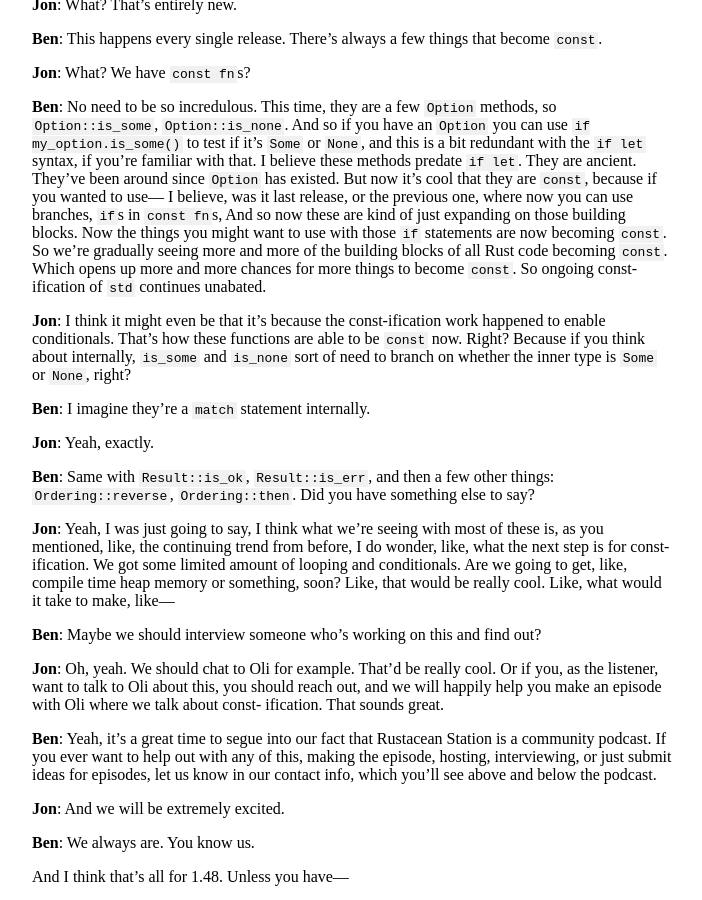
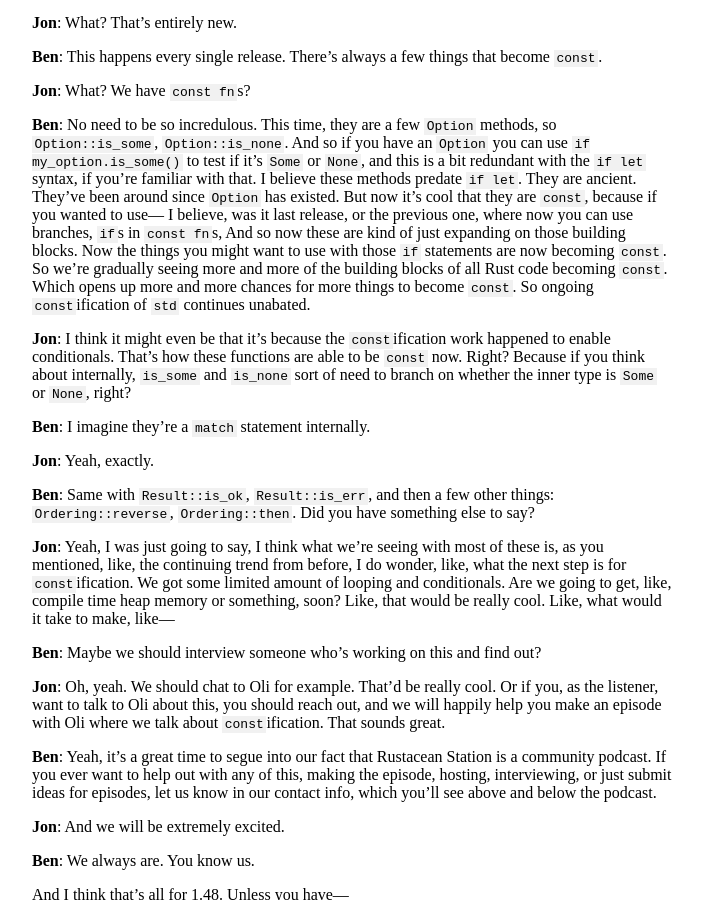
Before and after one commit to rustacean-station/rustacean-station.org, a Jekyll site: the page built from _transcripts/032-rust-1.48-1.49.md, in a window 1280 px wide and 900 px high, scrolled down 4318 px. Shown: the whole window, without its empty margins (288-990 px from the left). Built offline with Jekyll 4.4.1, drawn with Linux system fonts in a browser that asks for light colours; some of the changed text lies outside the part shown.

Commit message:
ep032 transcript: fixes from review

```diff
--- a/_transcripts/032-rust-1.48-1.49.md
+++ b/_transcripts/032-rust-1.48-1.49.md
@@ -208,7 +208,7 @@
 
 And you might wonder, like, why are these interesting? Like, why wouldn't I just
 use— at least for `future::ready`— why wouldn't I just use an async block, like
-an `async move t` because it gives you sort of the same functionality. And the
+an `async move { t }` because it gives you sort of the same functionality. And the
 answer here goes back to when we talked in the very beginning, about like,
 pinning and futures, when async/await landed, which is that async blocks in Rust
 are by default— not even by default, they just are generators. And generators
@@ -219,8 +219,8 @@
 put it on the heap, then moving the type you have is fine, because the actual
 underlying type won't move because it's always on the heap. Now `ready` is a way
 for you to get a `Unpin` future that just returns some `T`. So the difference
-between a `future::ready<T>` and an `async move t` is that `future::ready<T>`
-will be `Unpin` and `async move t` will not be `Unpin`. And so the
+between a `future::ready<T>` and an `async move { t }` is that `future::ready<T>`
+will be `Unpin` and `async move { t }` will not be `Unpin`. And so the
 `future::ready` one is always more general. It's always easier to reuse, and
 it's named, so you can have types that contain what `future::ready` returns.
 Which you can't really do with an `async` closure or `async` block without,
@@ -274,9 +274,9 @@
 with those `if` statements are now becoming `const`. So we're gradually seeing
 more and more of the building blocks of all Rust code becoming `const`. Which
 opens up more and more chances for more things to become `const`. So ongoing
-const- ification of `std` continues unabated.
+`const`ification of `std` continues unabated.
 
-__Jon__: I think it might even be that it's because the const-ification work
+__Jon__: I think it might even be that it's because the `const`ification work
 happened to enable conditionals. That's how these functions are able to be
 `const` now. Right? Because if you think about internally, `is_some` and
 `is_none` sort of need to branch on whether the inner type is `Some` or `None`,
@@ -292,7 +292,7 @@
 
 __Jon__: Yeah, I was just going to say, I think what we're seeing with most of
 these is, as you mentioned, like, the continuing trend from before, I do wonder,
-like, what the next step is for const-ification. We got some limited amount of
+like, what the next step is for `const`ification. We got some limited amount of
 looping and conditionals. Are we going to get, like, compile time heap memory or
 something, soon? Like, that would be really cool. Like, what would it take to
 make, like—
@@ -301,8 +301,8 @@
 
 __Jon__: Oh, yeah. We should chat to Oli for example. That'd be really cool. Or
 if you, as the listener, want to talk to Oli about this, you should reach out,
-and we will happily help you make an episode with Oli where we talk about const-
-ification. That sounds great.
+and we will happily help you make an episode with Oli where we talk about
+`const`ification. That sounds great.
 
 __Ben__: Yeah, it's a great time to segue into our fact that Rustacean Station
 is a community podcast. If you ever want to help out with any of this, making
@@ -362,11 +362,11 @@
 function that say, took some type that implements a trait, and you called it
 with a trait object whose associated type didn't implement the bounds of the
 associated type. So for example, more concretely here: Let's say you have a
-trait `Foo` that has an associated type `bar`. And in the definition of `bar`,
-you say that `bar` must implement `Copy`. And then you write some function that
-takes a `Foo`. It takes an instance of the trait. And then you call copy with a
-`dyn Foo` where `bar = T` and it's generic over `T`. Notice here that there's no
-bound that says that the `bar` has to be `Copy` on this function. It just takes
+trait `Foo` that has an associated type `Bar`. And in the definition of `Bar`,
+you say that `Bar` must implement `Copy`. And then you write some function  that
+takes a `Foo`. It takes an instance of the trait. And then you call [that function] with a
+`dyn Foo` where `Bar = T` and it's generic over `T`. Notice here that there's no
+bound that says that the `Bar` has to be `Copy` on this function. It just takes
 any `T`. It is allowed to call the function that consumes a `Foo`, and that
 function that consumes a `Foo` does not recheck, it doesn't actually validate
 that the input type it got implements `Copy`. It just assumes that it implements
@@ -539,7 +539,7 @@
 of cool.
 
 __Ben__: There are a few library changes. Not very many. There's also a few-
-there's there's two more const-ification ones, to `Poll::is_ready` and
+there's there's two more `const`ification ones, to `Poll::is_ready` and
 `Poll::is_pending`. Not very interesting, but still they're there. Did you wanna
 talk more about those?
 
@@ -703,7 +703,7 @@
 
 __Jon__: Oh, that's a great idea. That's a great idea.
 
-__Ben__: We've got some const-ification this time. Here's a few new APIs. Here's
+__Ben__: We've got some `const`ification this time. Here's a few new APIs. Here's
 a bug fix that, you know, breaks some weird code.
 
 __Jon__: Yeah, and we could be outraged at, how dare they remove this Tier 1
```
Also changed, not shown: other parts of _transcripts/032-rust-1.48-1.49.md (+1 -1 lines).
